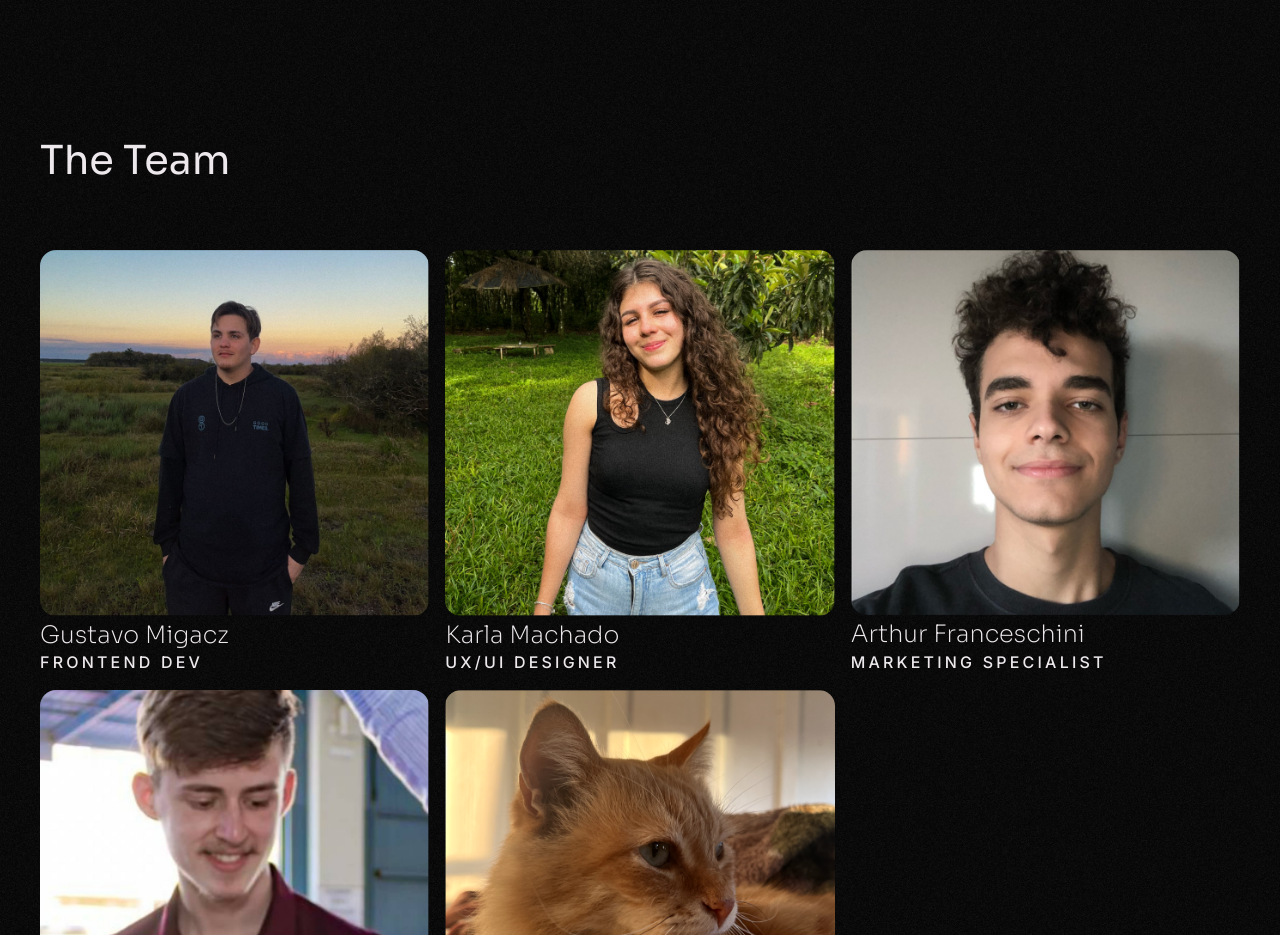
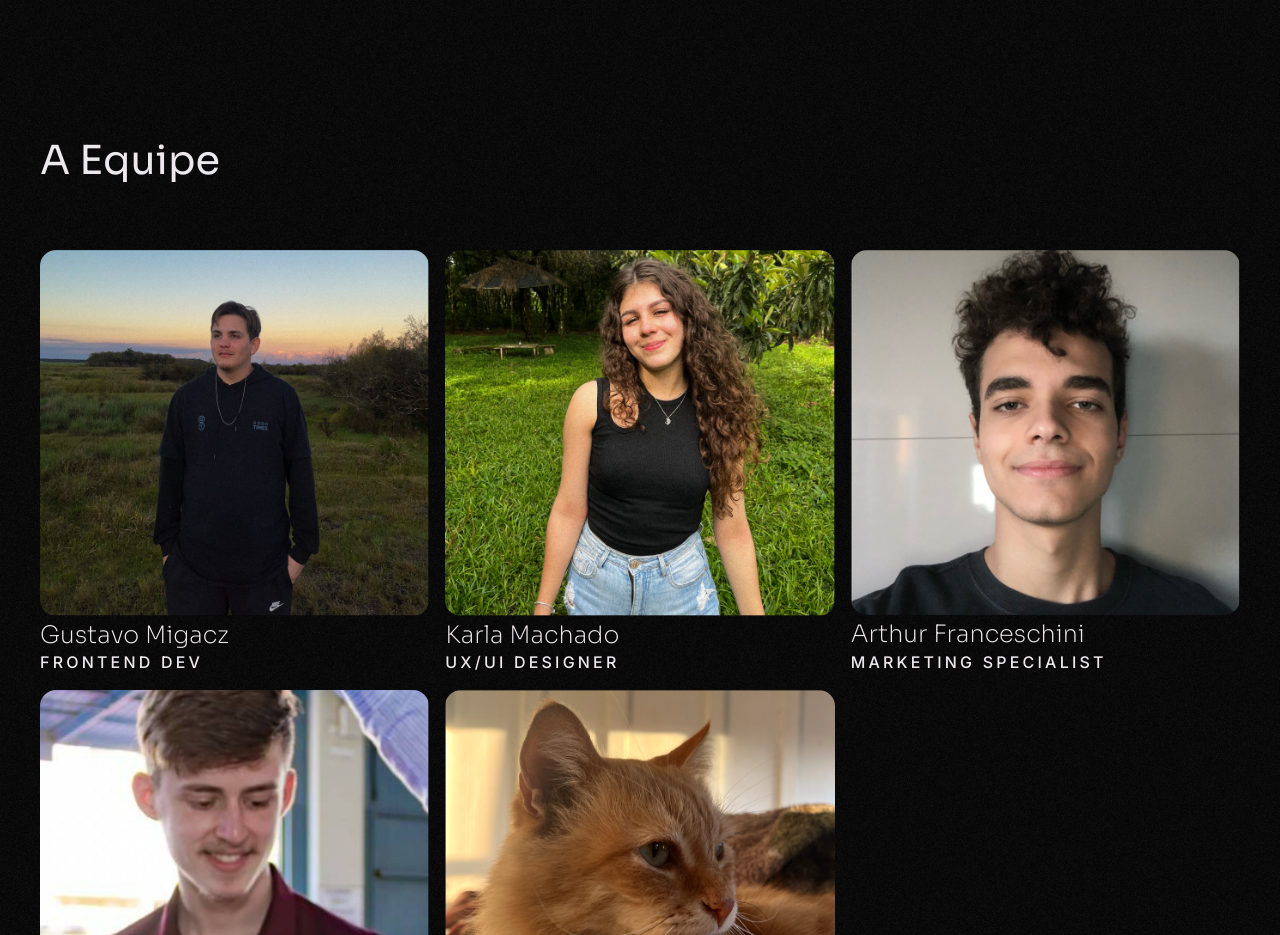
Before and after one commit to Migacz-Brothers/migacz-brothers, a Next.js app: page /pt/about in a window 1280 px wide. Shown: the part 2660-3595 px from the top of the page. Built offline with nearby package versions, Linux system fonts and the light colour scheme.

Commit message:
add Team reusable languages

```diff
--- a/app/about/Team.tsx
+++ b/app/about/Team.tsx
@@ -1,21 +1,25 @@
 'use client';
 
-import { h2, section } from '@/components/design-system';
 import { StaticImport } from 'next/dist/shared/lib/get-img-props';
 import Image from 'next/image';
-
-import PedroImage from '@/public/images/PedroImage.png';
+import ArthurImage from '@/public/images/ArthurImage.png';
+import CharlieImage from '@/public/images/CharlieImage.png';
 import GustavoImage from '@/public/images/GustavoImage.png';
 import KarlaImage from '@/public/images/KarlaImage.png';
-import ArthurImage from '@/public/images/ArthurImage.png';
-import CharlieImage from '@/public/images/CharlieImage.png';
+import PedroImage from '@/public/images/PedroImage.png';
+import cn from 'clsx';
 import { delay, motion } from 'framer-motion';
-import cn from 'clsx';
 
-export default function Team() {
+import { h2, section } from '@/components/design-system';
+
+interface TeamProps {
+  title: string;
+}
+
+export default function Team({ title }: TeamProps) {
   return (
     <motion.section
-      className={cn(section, 'md:mb-32 mb-12')}
+      className={cn(section, 'mb-12 md:mb-32')}
       initial={{
         opacity: 0,
       }}
@@ -23,8 +27,8 @@ export default function Team() {
       viewport={{ once: true, amount: 0.1 }}
       transition={{ duration: 0.4, ease: 'easeInOut' }}
     >
-      <h2 className={cn(h2, 'md:mb-16 mb-4')}>The Team</h2>
-      <ul className='grid md:grid-cols-3 sml:grid-cols-2 grid-cols-1 gap-4'>
+      <h2 className={cn(h2, 'mb-4 md:mb-16')}>{title}</h2>
+      <ul className='grid grid-cols-1 gap-4 sml:grid-cols-2 md:grid-cols-3'>
         <Card
           src={GustavoImage}
           title={'Gustavo Migacz'}
@@ -76,12 +80,12 @@ const Card = ({ src, title, role, delay }: CardProps) => {
       <Image
         src={src}
         alt={''}
-        className='rounded-2xl md:mb-1 mb-2 md:max-w-full'
+        className='mb-2 rounded-2xl md:mb-1 md:max-w-full'
       />
-      <h3 className='font-header font-extralight leading-header md:text-2xl text-xl md:mb-0 -mb-1'>
+      <h3 className='-mb-1 font-header text-xl font-extralight leading-header md:mb-0 md:text-2xl'>
         {title}
       </h3>
-      <span className='font-body font-medium leading-header tracking-[3.2px] md:text-base text-xs'>
+      <span className='font-body text-xs font-medium leading-header tracking-[3.2px] md:text-base'>
         {role}
       </span>
     </motion.li>
--- a/app/about/page.tsx
+++ b/app/about/page.tsx
@@ -38,7 +38,7 @@ export default function AboutUs() {
           subTitle_4='We have high standards'
           paragraph_4='Every product we create has to be approved by our team. We wanna be know for our quality, and that’s our main goal.'
         />
-        <Team />
+        <Team title='The Team' />
       </main>
       <Footer
         home
--- a/app/pt/about/page.tsx
+++ b/app/pt/about/page.tsx
@@ -33,7 +33,7 @@ export default function AboutUs() {
           subTitle_4='Temos padrões elevados.'
           paragraph_4='Cada produto que criamos precisa ser aprovado pela nossa equipe. Queremos ser reconhecidos pela nossa qualidade, e esse é o nosso principal objetivo.'
         />
-        <Team />
+        <Team title='A Equipe' />
       </main>
       <Footer
         home
```
